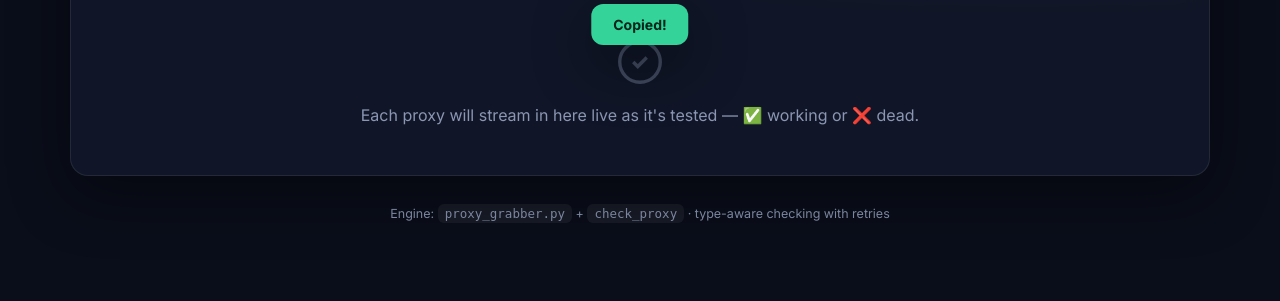
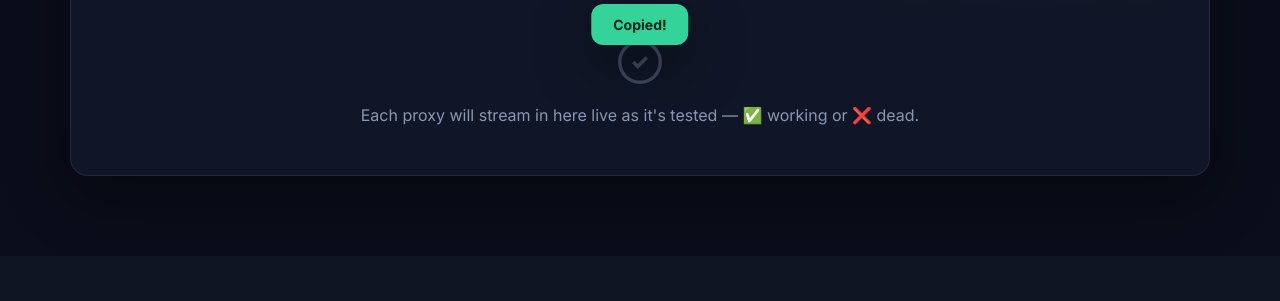
Before and after one commit to KrishnaBaral29/railway-project, a Flask app: page / in a window 1280 px wide. Shown: the part 811-1112 px from the top of the page. After the commit the page ends 1024 px from the top, so only its background shows below. Run offline with Flask 3, Linux system fonts and the light colour scheme.

Commit message:
Remove engine footer text from UI
Co-Authored-By: Claude Opus 4.8 <noreply@anthropic.com>

```diff
--- a/templates/index.html
+++ b/templates/index.html
@@ -294,7 +294,6 @@
     </div>
   </div>
 
-  <div class="footer">Engine: <code>proxy_grabber.py</code> + <code>check_proxy</code> · type-aware checking with retries</div>
 </div>
 
 <div class="toast" id="toast">Copied!</div>
```
